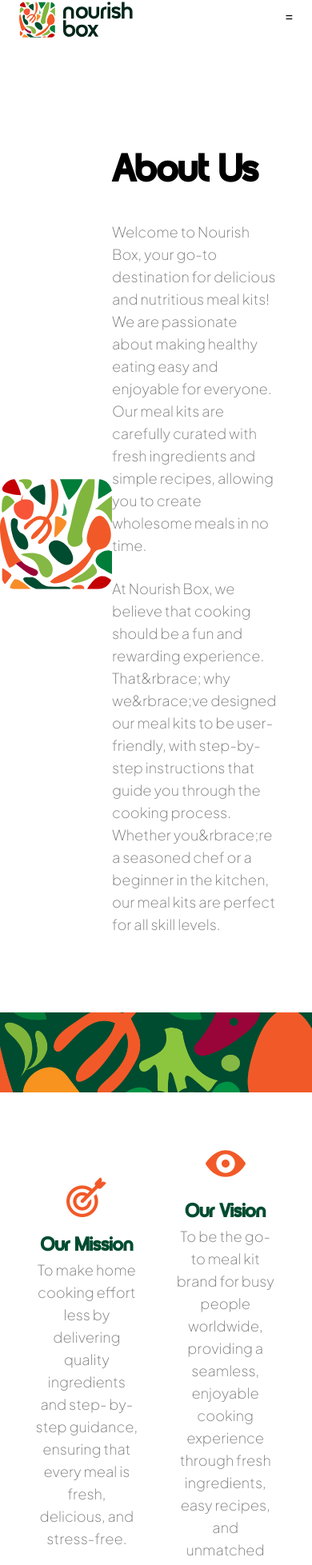
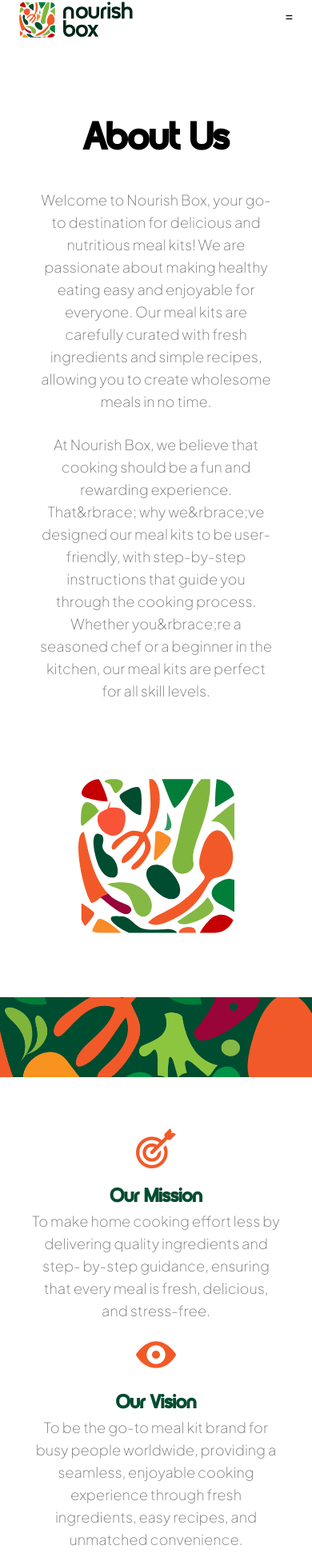
Before and after one commit to ProsperCoded/nourish_box, a Next.js app: page /about_us in a window 390 px wide. Shown: the part 26-1983 px from the top of the page at 80% size. Built offline with nearby package versions, Linux system fonts and the light colour scheme.

Commit message:
styling fixes

```diff
--- a/app/about_us/page.tsx
+++ b/app/about_us/page.tsx
@@ -11,14 +11,14 @@
     return (
         <div>
             <Nav />
-            <div className='flex items-center  my-20'>
-                <div className='w-2/4 flex justify-center '> <Image src={icon} alt='nourish box icon' width={300} height={300} /></div>
-                <div className="flex w-3/4 flex-col  mr-10">
-                    <h1 className="text-5xl font-bold font-custom  mt-10">About Us</h1>
-                    <p className=" pt-[37px] font-inter font-extralight text-lg text-brand-sub_gray mb-4">
+            <div className='flex  flex-col-reverse md:flex-row items-center  my-20'>
+                <div className='w-2/4 mt-20 md:mt-0 flex justify-center '> <Image src={icon} alt='nourish box icon' width={300} height={300} /></div>
+                <div className="flex w-3/4 flex-col  md:mr-10">
+                    <h1 className="text-5xl text-center lg:text-left  font-bold font-custom  md:mt-10">About Us</h1>
+                    <p className=" pt-[37px] font-inter font-extralight text-lg text-center lg:text-left text-brand-sub_gray mb-4">
                         Welcome to Nourish Box, your go-to destination for delicious and nutritious meal kits! We are passionate about making healthy eating easy and enjoyable for everyone. Our meal kits are carefully curated with fresh ingredients and simple recipes, allowing you to create wholesome meals in no time.
                     </p>
-                    <p className="pt-[10px] font-inter font-extralight text-lg text-brand-sub_gray mb-4">
+                    <p className="pt-[10px] font-inter font-extralight text-lg text-brand-sub_gray mb-4 text-center md:text-left">
                         At Nourish Box, we believe that cooking should be a fun and rewarding experience. That<span>&rbrace;</span> why we&rbrace;ve designed our meal kits to be user-friendly, with step-by-step instructions that guide you through the cooking process. Whether you&rbrace;re a seasoned chef or a beginner in the kitchen, our meal kits are perfect for all skill levels.
                     </p>
 
@@ -36,8 +36,8 @@
                 />
 
             </div>
-            <div className='flex justify-evenly w-full '>
-                <div className=' text-center w-1/3 flex flex-col items-center justify-center '>
+            <div className='flex flex-col md:flex-row justify-center md:justify-evenly w-full '>
+                <div className=' text-center mx-10 md:mx-0 md:w-1/3 flex flex-col items-center justify-center '>
                     <Image src={target} alt='target icon' width={50} height={50} />
                     <h1 className="text-2xl text-[#004C30] font-bold font-custom  mt-5">Our Mission</h1>
                     <p className='font-inter font-extralight text-lg text-brand-sub_gray mb-4 '>To make home cooking effort less by
@@ -45,7 +45,7 @@
                         by-step guidance, ensuring that every
                         meal is fresh, delicious, and stress-free.</p>
                 </div>
-                <div className='text-center w-1/3 flex flex-col items-center justify-center'>
+                <div className='text-center mx-10 md:mx-0 md:w-1/3 flex flex-col items-center justify-center'>
                     <Image src={vision} alt=' vison icon' width={50} height={50} />
                     <h1 className="text-2xl font-bold font-custom text-[#004C30]  mt-5">Our Vision</h1>
                     <p className='font-inter font-extralight text-lg text-brand-sub_gray mb-4'>To be the go-to meal kit brand for busy people
@@ -66,11 +66,11 @@
 
             </div>
             <div className='flex items-center my-20 '>
-               <div className="flex  justify-evenly">
-               <div className="flex justify-center items-center w-1/2">
+               <div className="flex flex-col md:flex-row  justify-evenly">
+               <div className="flex justify-center items-center md:w-1/2">
                     <h2 className='text-4xl   font-inter'>Founders Quote</h2>
                 </div>
-                <div className=' w-1/2 mr-20 '> <div className="flex text-2xl font-light font-inter text-brand-sub_gray mt-5"><div>
+                <div className=' md:w-1/2 md:mr-20 mx-10 md:mx-0'> <div className="flex text-2xl font-light font-inter text-brand-sub_gray mt-5"><div>
                     <Image className='rotate-180' src={quote} alt='quote' width={60} height={60} /></div><p>At Nourish Box, we believe that cooking should be a joyful experience. Our mission is to make healthy eating accessible and enjoyable for everyone, one meal kit at a time.</p><div className='flex justify-start items-end'><Image src={quote} alt='quote' width={60} height={60} /></div></div></div>
                </div>
             </div>
--- a/app/components/nav.tsx
+++ b/app/components/nav.tsx
@@ -7,7 +7,7 @@
   return (
     <div>
       <div className="lg:hidden flex justify-between items-center p-6">
-        <Image src={Logo} alt="Logo" className="w-[150px]" />
+        <Link href="/"><Image src={Logo} alt="Logo" className="w-[150px]" /></Link>
         <button>=</button>
       </div>
       <div className="flex justify-center">
--- a/app/page.tsx
+++ b/app/page.tsx
@@ -16,6 +16,7 @@
 import CommunityList from "./components/community";
 import Banner from "./components/banner";
 import Footer from "./components/footer";
+import Link from "next/link";
 // import { runSeed } from "@/app/utils/seed/seed-script";
 
 export default function Home() {
@@ -61,12 +62,13 @@
                 ensure every meal is made with carefully sourced ingredients,
                 delivering farm-to-table goodness in every box.
               </p>
-              <a href="https://l.instagram.com/?u=https%3A%2F%2Fpaystack.shop%2Fnourish-box%3Ffbclid%3DPAZXh0bgNhZW0CMTEAAadtGBs7PXoH7bl0Q_Q3-h86Ubt9ydzkY01mrRw0kHF7CbGk5yLa7Hox1vS3BA_aem_CVe_2rzSDyuZDGIHNXMEhg&e=AT01o97t6DhSd0Ph0fiFIl4a3GZv79KNc2lQBhy6Z1qF7sJnMTtMWHxHH1t48IxKXLbW0hB0tyYnWxcAJ1qxkeTyuwrV7CocoD_iD6F0Ee3XNSUEUEpCX3o">
+
                 {" "}
+                <Link href="/recipes">
                 <button className="bg-brand-btn_orange my-12 mt-4 px-2 lg:px-[30px] py-3 lg:py-[20px] rounded-xl font-inter lg:font-semibold text-white text-xl capitalize">
-                  Order now
+                 Order Now
                 </button>
-              </a>
+                </Link>
             </div>
             <div className="relative flex justify-center items-center m-6 lg:m-0 lg:w-1/2">
               <Image
```
